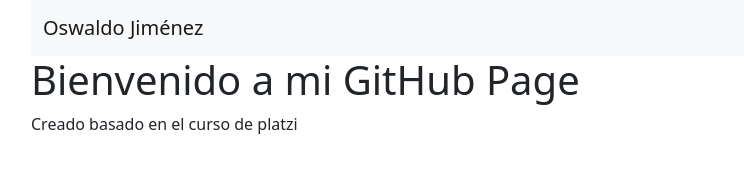
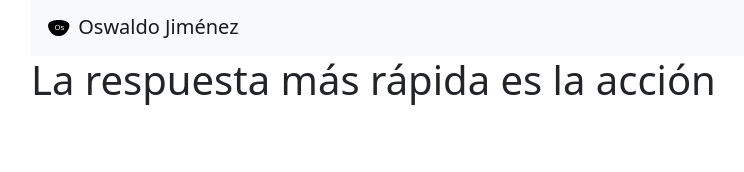
Before and after one commit to oswaldojp/oswaldojp, a plain HTML site: page index.html in a window 1280 px wide. Shown: the whole page, without its empty margins (51-795 px from the left). Drawn offline with nearby package versions, Linux system fonts and the light colour scheme.

Commit message:
logo, frase

```diff
--- a/index.html
+++ b/index.html
@@ -14,11 +14,17 @@
     <div class="container">
         <nav class="navbar navbar-light bg-light">
             <div class="container-fluid">
-              <a class="navbar-brand" href="#">Oswaldo Jiménez</a>
+              <a class="navbar-brand mb-0 h1" href="#">
+                <img src="/img/Logo.svg" alt="" width="30" height="30" class="d-inline-block align-text-top">
+                Oswaldo Jiménez</a>
             </div>
           </nav>
-        <h1>Bienvenido a mi GitHub Page</h1>
-        <p>Creado basado en el curso de platzi</p>
+          <div class="row">
+              <div class="col-12">
+                <h1>La respuesta m&aacute;s r&aacute;pida es la acci&oacute;n</h1>
+              </div>
+          </div>
+        <p></p>
     </div>
 </body>
 </html>
```
Also changed, not shown: img/Logo.svg (added), img/Logo2.svg (added).
